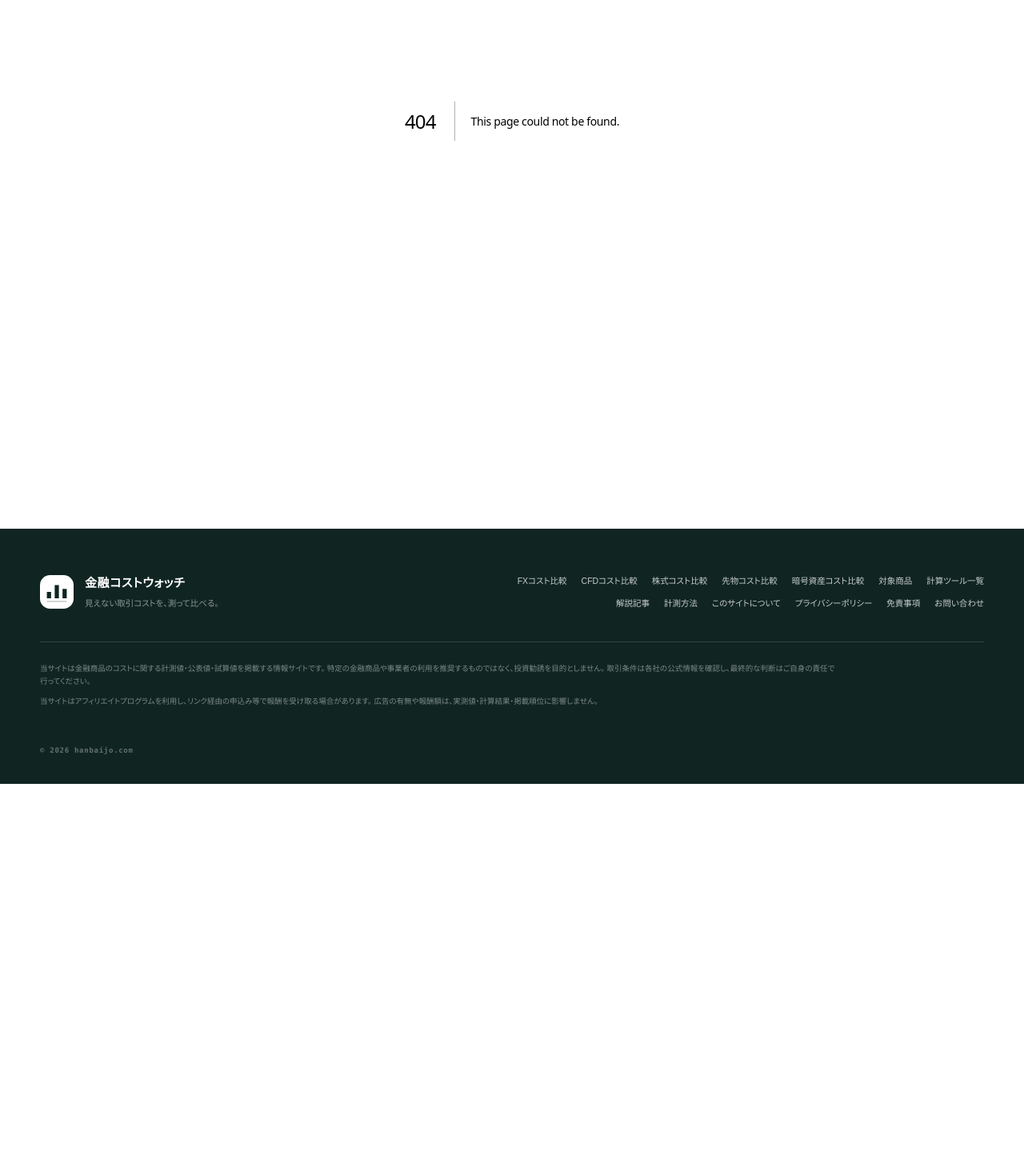
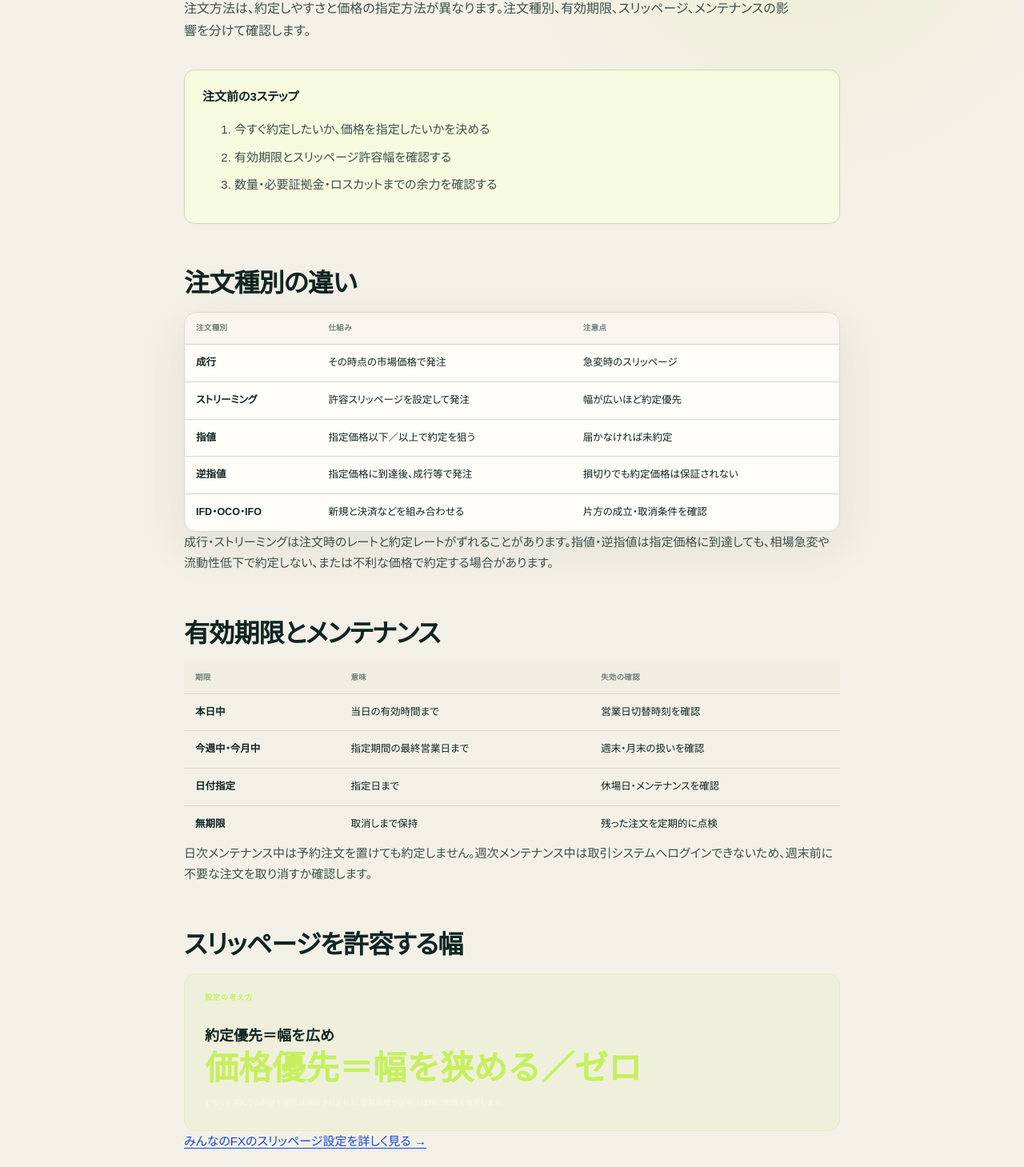
Before and after one commit to mrok18/hanbaijo, a Next.js app: page /articles/minna-fx-order-types-expiration in a window 1280 px wide. Before the commit this address had no page. Shown: the part 326-1785 px from the top of the page at 80% size. Before the commit the page ends 1306 px from the top, so only its background shows below. Built offline with nearby package versions, Linux system fonts and the light colour scheme.

Commit message:
Add Minna FX order guide

```diff
--- /dev/null
+++ b/app/articles/minna-fx-order-types-expiration/page.tsx
@@ -0,0 +1,67 @@
+import type { Metadata } from 'next';
+import Link from 'next/link';
+
+export const metadata: Metadata = {
+  title: 'みんなのFXの注文方法｜成行・指値・逆指値・OCO・IFO',
+  description: 'みんなのFXの注文種別、注文の有効期限、メンテナンス中の予約注文と約定の違いを公式情報で整理します。',
+};
+
+const faq = [
+  { q: 'みんなのFXで使える注文方法は？', a: '公式サービス概要では、成行・ストリーミング・指値・逆指値・IFD・OCO・IFO・一括決済などが案内されています。取引ツールや通貨ペアで表示が異なる場合は、発注画面を優先します。' },
+  { q: '注文の有効期限は選べますか？', a: '本日中・今週中・今月中・無期限・日付指定から選べると案内されています。指値・逆指値では期限切れによる失効を確認します。' },
+  { q: 'メンテナンス中に予約注文はできますか？', a: '日次メンテナンス中も指値・逆指値などの予約は可能ですが、レート配信が停止しているためその場で約定はしません。' },
+] as const;
+
+const orderRows = [
+  ['成行', 'その時点の市場価格で発注', '急変時のスリッページ'],
+  ['ストリーミング', '許容スリッページを設定して発注', '幅が広いほど約定優先'],
+  ['指値', '指定価格以下／以上で約定を狙う', '届かなければ未約定'],
+  ['逆指値', '指定価格に到達後、成行等で発注', '損切りでも約定価格は保証されない'],
+  ['IFD・OCO・IFO', '新規と決済などを組み合わせる', '片方の成立・取消条件を確認'],
+] as const;
+
+export default function Page() {
+  const jsonLd = { '@context': 'https://schema.org', '@graph': [
+    { '@type': 'Article', headline: metadata.title, description: metadata.description, datePublished: '2026-09-11', dateModified: '2026-09-11', mainEntityOfPage: 'https://hanbaijo.com/articles/minna-fx-order-types-expiration', author: { '@type': 'Organization', name: '金融コストウォッチ' }, publisher: { '@type': 'Organization', name: '金融コストウォッチ' } },
+    { '@type': 'FAQPage', mainEntity: faq.map((item) => ({ '@type': 'Question', name: item.q, acceptedAnswer: { '@type': 'Answer', text: item.a } })) },
+  ] };
+
+  return <article>
+    <script type="application/ld+json" dangerouslySetInnerHTML={{ __html: JSON.stringify(jsonLd).replace(/</g, '\\u003c') }} />
+    <p className="page-kicker">みんなのFX / ORDERS</p>
+    <h1>みんなのFXの注文方法<br />成行・指値・逆指値・OCO・IFO</h1>
+    <p className="lede">注文方法は、約定しやすさと価格の指定方法が異なります。注文種別、有効期限、スリッページ、メンテナンスの影響を分けて確認します。</p>
+
+    <div className="callout"><strong>注文前の3ステップ</strong><ol><li>今すぐ約定したいか、価格を指定したいかを決める</li><li>有効期限とスリッページ許容幅を確認する</li><li>数量・必要証拠金・ロスカットまでの余力を確認する</li></ol></div>
+
+    <h2>注文種別の違い</h2>
+    <div className="data-panel"><div className="table-scroll"><table className="rates comparison-table"><thead><tr><th>注文種別</th><th>仕組み</th><th>注意点</th></tr></thead><tbody>{orderRows.map((row) => <tr key={row[0]}><td className="ex-name">{row[0]}</td><td>{row[1]}</td><td>{row[2]}</td></tr>)}</tbody></table></div></div>
+    <p>成行・ストリーミングは注文時のレートと約定レートがずれることがあります。指値・逆指値は指定価格に到達しても、相場急変や流動性低下で約定しない、または不利な価格で約定する場合があります。</p>
+
+    <h2>有効期限とメンテナンス</h2>
+    <div className="table-scroll"><table className="rates comparison-table"><thead><tr><th>期限</th><th>意味</th><th>失効の確認</th></tr></thead><tbody>
+      <tr><td className="ex-name">本日中</td><td>当日の有効時間まで</td><td>営業日切替時刻を確認</td></tr>
+      <tr><td className="ex-name">今週中・今月中</td><td>指定期間の最終営業日まで</td><td>週末・月末の扱いを確認</td></tr>
+      <tr><td className="ex-name">日付指定</td><td>指定日まで</td><td>休場日・メンテナンスを確認</td></tr>
+      <tr><td className="ex-name">無期限</td><td>取消しまで保持</td><td>残った注文を定期的に点検</td></tr>
+    </tbody></table></div>
+    <p>日次メンテナンス中は予約注文を置けても約定しません。週次メンテナンス中は取引システムへログインできないため、週末前に不要な注文を取り消すか確認します。</p>
+
+    <h2>スリッページを許容する幅</h2>
+    <div className="fx-formula"><span>設定の考え方</span><strong>約定優先＝幅を広め</strong><b>価格優先＝幅を狭める／ゼロ</b><small>どちらを選んでも利益や損失は保証されません。重要指標や週明けは特に実績を確認します。</small></div>
+    <p><Link href="/articles/minna-fx-slippage-execution">みんなのFXのスリッページ設定を詳しく見る →</Link></p>
+    <p><Link href="/articles/minna-fx-trading-hours-maintenance">取引時間・メンテナンスを確認する →</Link></p>
+
+    <h2>よくある質問</h2>
+    {faq.map((item) => <section key={item.q}><h3>{item.q}</h3><p>{item.a}</p></section>)}
+
+    <section className="article-sources" aria-labelledby="sources"><h2 id="sources">参照したみんなのFX公式資料</h2><ul>
+      <li><a href="https://min-fx.jp/lineup/fx/service/outline/" target="_blank" rel="noopener noreferrer">みんなのFX「サービス概要」</a></li>
+      <li><a href="https://min-fx.jp/lineup/fx/service/slippage/" target="_blank" rel="noopener noreferrer">みんなのFX「スリッページについて」</a></li>
+    </ul><p>注文種別・有効期限は2026年9月11日に確認しました。取引ツールの最新表示と公式ルールを優先してください。</p></section>
+
+    <p className="affiliate-disclosure">本記事はみんなのFXの公式情報を整理したものです。提携広告の有無や報酬額は、取引条件・リスクの評価に影響しません。FXは元本および利益が保証されず、損失が生じる場合があります。</p>
+    <p><Link href="/fx/minna-fx">みんなのFXの取引条件一覧へ →</Link></p>
+    <p><Link href="/articles">解説記事一覧へ戻る →</Link></p>
+  </article>;
+}
--- a/app/articles/posts.ts
+++ b/app/articles/posts.ts
@@ -55,6 +55,7 @@ export const POSTS = [
   { slug: 'minna-fx-trading-hours-maintenance', category: 'FX・みんなのFX', title: 'みんなのFXの取引時間｜夏時間・冬時間・メンテナンス', desc: '取引時間、日次・週次メンテナンス、予約注文と約定の違いを公式サービス概要で整理する。' },
   { slug: 'minna-fx-swap-points-calendar', category: 'FX・みんなのFX', title: 'みんなのFXのスワップポイント｜付与日・途中受取・計算方法', desc: 'スワップの付与条件、途中受取、日々変動する金額の見方と高金利通貨のリスクを整理する。' },
   { slug: 'minna-fx-slippage-execution', category: 'FX・みんなのFX', title: 'みんなのFXのスリッページ設定｜約定率と許容幅の考え方', desc: 'スリッページの意味、許容幅、約定率、表示スプレッドと実績値を分けて確認する方法を整理する。' },
+  { slug: 'minna-fx-order-types-expiration', category: 'FX・みんなのFX', title: 'みんなのFXの注文方法｜成行・指値・逆指値・OCO・IFO', desc: '注文種別、有効期限、メンテナンス中の予約注文、スリッページの違いを公式情報で整理する。' },
   { slug: 'minna-fx-deposit-transfer', category: 'FX・みんなのFX', title: 'みんなのFXの入金・振替｜銀行振込とダイレクト入金の違い', desc: '入金口座、ダイレクト入金、FX口座への振替、反映されないときの確認順を公式情報で整理する。' },
   { slug: 'minna-fx-losscut', category: 'FX・みんなのFX', title: 'みんなのFXのロスカット｜証拠金維持率100％以下と不足金', desc: '証拠金維持率、自動ロスカット、未約定注文の取消しと不足金リスクを公式情報で整理する。' },
   { slug: 'saxo-products-overview', category: 'FX・サクソバンク証券', title: 'サクソバンク証券の取扱商品｜FX・CFD・海外株・先物を口座で整理', desc: 'FX、CFD、外国株式、ETF、先物、オプションを商品ごとのリスクと確認項目で整理する。' },
--- a/app/fx/minna-fx/page.tsx
+++ b/app/fx/minna-fx/page.tsx
@@ -17,6 +17,7 @@ export default function Page() {
     { href: '/articles/minna-fx-trading-hours-maintenance', title: '取引時間・メンテナンス', description: '夏時間・冬時間、日次・週次メンテナンス、予約注文の扱いを確認します。' },
     { href: '/articles/minna-fx-swap-points-calendar', title: 'スワップポイント・付与条件', description: 'NYクローズ、途中受取、日々変動する金額とリスクを確認します。' },
     { href: '/articles/minna-fx-slippage-execution', title: 'スリッページ・約定率', description: '許容幅、約定優先と価格優先、実績コストの見方を確認します。' },
+    { href: '/articles/minna-fx-order-types-expiration', title: '注文方法・有効期限', description: '成行、指値、逆指値、OCO・IFOと注文期限を確認します。' },
     { href: '/articles/minna-fx-trading-unit', title: '1Lot・0.1Lotと必要証拠金', description: '1Lot＝10,000通貨、0.1Lot＝1,000通貨の数量を整理します。' },
     { href: '/articles/minna-fx-deposit-transfer', title: '入金・振替と反映遅延', description: '銀行振込・ダイレクト入金からFX口座へ振替する流れを確認します。' },
     { href: '/articles/minna-fx-losscut', title: 'ロスカットと不足金', description: '証拠金維持率100％以下の判定と急変時のリスクを確認します。' },
```
